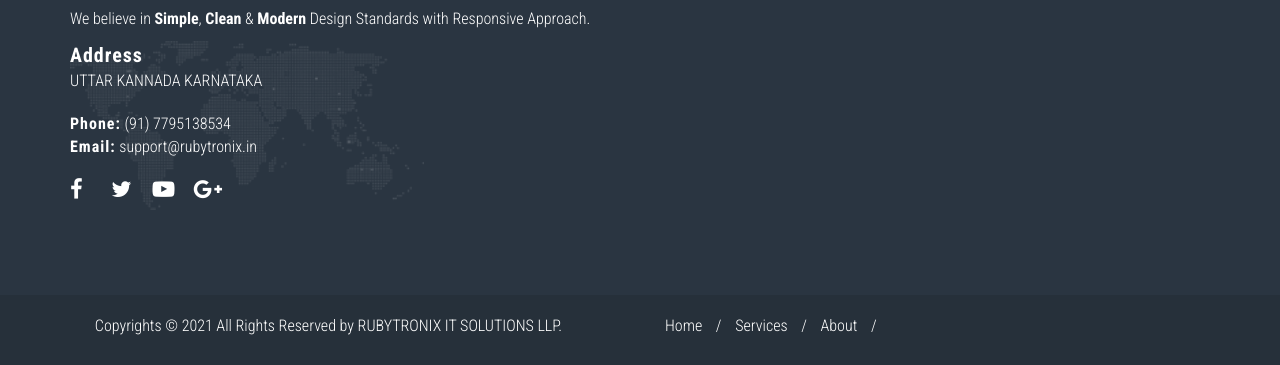
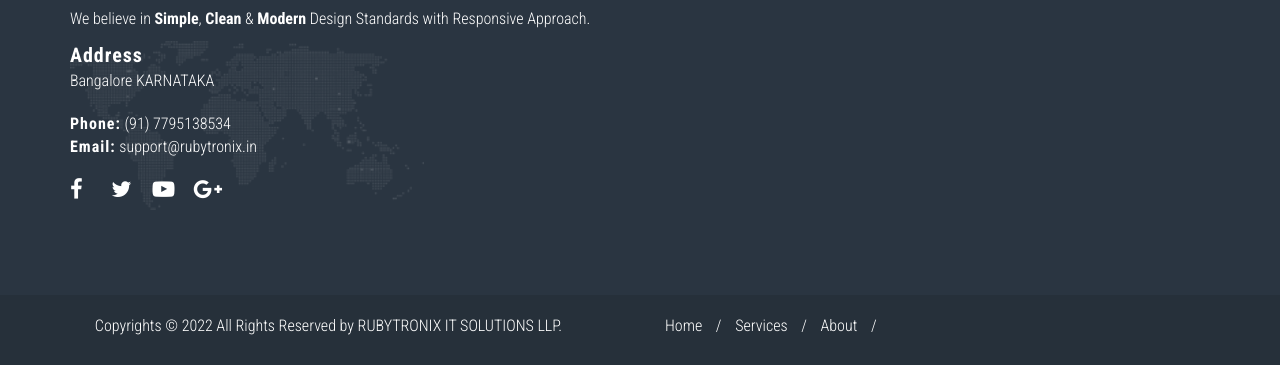
Before and after one commit to ZTMRehan/RUBYTRONIX, a plain HTML site: page index.html in a window 1280 px wide. Shown: the part 2332-2697 px from the top of the page. Drawn offline with nearby package versions, Linux system fonts and the light colour scheme.

Commit message:
Update index.html

```diff
--- a/index.html
+++ b/index.html
@@ -402,7 +402,7 @@ Data-Offset value is the number of pixels to be offset when calculating the posi
 
                                     <strong>Address</strong><br />
 
-                                    <p class="cp">UTTAR KANNADA KARNATAKA</p>
+                                    <p class="cp">Bangalore KARNATAKA</p>
 
                                 </address>
 
@@ -463,7 +463,7 @@ Data-Offset value is the number of pixels to be offset when calculating the posi
                     <div class="col-md-6">
 
                         <div id="footer-copyrights">
-                            <p>Copyrights &copy; 2021 All Rights Reserved by RUBYTRONIX IT SOLUTIONS LLP.</p>
+                            <p>Copyrights &copy; 2022 All Rights Reserved by RUBYTRONIX IT SOLUTIONS LLP.</p>
                         </div>
 
                     </div>
```
